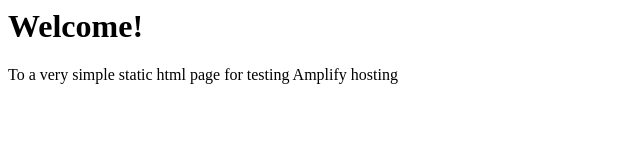
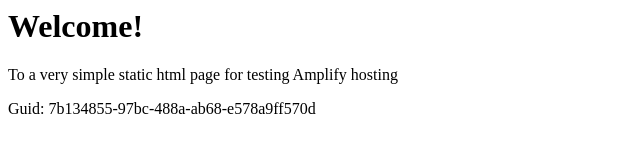
Before and after one commit to aws-aemilia-iad/Github-PR-Commit-Integration-Test-DoNotTouch-Gith-P5X5MO5I-v1-prod-us-east-1, a website: page src/index.html in a window 1280 px wide. Shown: the whole page, without its empty margins (0-640 px from the left). Drawn offline with Linux system fonts and the light colour scheme.

Commit message:
commit from integ tests

```diff
--- a/src/index.html
+++ b/src/index.html
@@ -1,3 +1,5 @@
+
+
 <html lang="en">
 
 <head>
@@ -10,6 +12,6 @@
 <body>
     <h1>Welcome!</h1>
     <p>To a very simple static html page for testing Amplify hosting</p>
-</body>
+    <p>Guid: 7b134855-97bc-488a-ab68-e578a9ff570d</p></body>
 
 </html>
```
